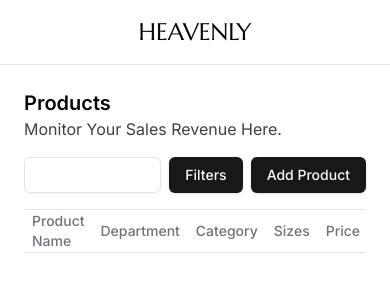
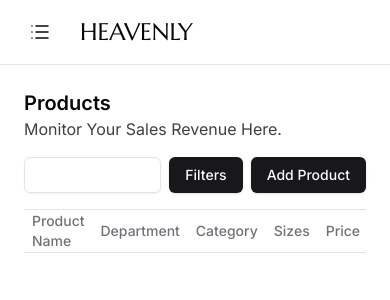
Before and after one commit to DanSalazar/heavenly-ecommerce, a Next.js app: page /dashboard/products in a window 390 px wide. Shown: the top 300 px of the page. Built offline with nearby package versions, Linux system fonts and the light colour scheme.

Commit message:
Add mobile navbar in dashboard

```diff
--- a/app/dashboard/_components/navbar.tsx
+++ b/app/dashboard/_components/navbar.tsx
@@ -1,13 +1,29 @@
+'use client'
+
+import { useState } from 'react'
 import HeavenlyIcon from '@/components/heavenly-icon'
 import { Button } from '@/components/ui/button'
 import Navigation from './navigation'
+import { ListIcon } from '@/components/icons'
 
 export default function Navbar() {
+  const [mobileOpen, setMobileOpen] = useState(false)
+
   return (
-    <header className="border-b xl:border-r border-zinc-200 dark:border-zinc-700 flex xl:min-h-screen md:w-1/6 p-4 xl:py-6">
-      <div className="text-center flex-1 flex flex-col gap-4">
+    <header className="border-b lg:border-r border-zinc-200 dark:border-zinc-700 flex lg:min-h-screen lg:w-1/6 p-4 lg:py-6">
+      <div className="text-center flex-1 flex lg:flex-col gap-4">
+        <Button
+          onClick={() => setMobileOpen(true)}
+          size={'sm'}
+          variant={'ghost'}
+          className="block lg:hidden">
+          <ListIcon />
+        </Button>
         <HeavenlyIcon />
-        <Navigation />
+        <Navigation
+          mobileOpen={mobileOpen}
+          onClose={() => setMobileOpen(false)}
+        />
       </div>
     </header>
   )
--- a/app/dashboard/_components/navigation.tsx
+++ b/app/dashboard/_components/navigation.tsx
@@ -1,5 +1,3 @@
-'use client'
-
 import HeavenlyIcon from '@/components/heavenly-icon'
 import {
   HomeIcon,
@@ -36,19 +34,48 @@ const Links = [
   }
 ]
 
-export default function Navigation() {
+export const Overlay = ({
+  open,
+  onClose
+}: {
+  open: boolean
+  onClose: () => void
+}) => {
+  return (
+    <div
+      className={cn('z-10 hidden fixed top-0 left-0 bottom-0 right-0', {
+        block: open
+      })}
+      style={{
+        backgroundColor: 'rgba(0, 0, 0, 0.5)'
+      }}
+      onClick={onClose}></div>
+  )
+}
+
+export default function Navigation({
+  mobileOpen,
+  onClose
+}: {
+  mobileOpen: boolean
+  onClose: () => void
+}) {
   const pathname = usePathname()
 
   return (
+    <>
+      <Overlay open={mobileOpen} onClose={onClose} />
       <nav
         className={cn(
-        'fixed xl:static top-0 bottom-0 left-0 w-4/6 xl:w-auto hidden md:flex p-8 xl:p-0 flex-col gap-4'
+          'z-20 transition-transform -translate-x-[750px] fixed lg:static lg:translate-x-0 top-0 bottom-0 left-0 w-4/6 lg:w-auto bg-background flex p-6 lg:p-0 flex-col gap-4',
+          {
+            'translate-x-0': mobileOpen
+          }
         )}>
-      <div className="flex xl:hidden items-center justify-between">
-        <HeavenlyIcon />
-        {/* <Button className="self-end" variant={'ghost'}>
-          <MarkIcon width={24} height={24} />
-        </Button>*/}
+        <div className="flex justify-end lg:hidden">
+          <Button onClick={onClose} variant={'ghost'} size={'sm'}>
+            <MarkIcon />
+          </Button>
         </div>
         {Links.map((link, i) => (
           <Link
@@ -59,13 +86,13 @@ export default function Navigation() {
               'justify-start gap-2 h-0 py-6 text-base',
               {
                 'text-background hover:text-background bg-primary hover:bg-primary dark:hover:bg-primary dark:hover:text-background':
-                link.href === pathname ||
-                (pathname.includes(link.href) && link.href !== '/dashboard')
+                  link.href === pathname
               }
             )}>
             {link.icon} {link.title}
           </Link>
         ))}
       </nav>
+    </>
   )
 }
--- a/app/dashboard/layout.tsx
+++ b/app/dashboard/layout.tsx
@@ -20,7 +20,7 @@ export default function RootLayout({
   return (
     <html lang="en">
       <Providers>
-        <body className={inter.className + ' flex flex-col md:flex-row'}>
+        <body className={inter.className + ' flex flex-col lg:flex-row'}>
           <Navbar />
           <main className="background flex-1 flex flex-col gap-4 p-6">
             <Title />
--- a/components/icons/index.tsx
+++ b/components/icons/index.tsx
@@ -369,3 +369,52 @@ export const MoonIcon = (props: IconComponent) => (
       strokeLinejoin="round"></path>
   </svg>
 )
+
+export const ListIcon = (props: IconComponent) => (
+  <svg
+    width="24px"
+    height="24px"
+    {...props}
+    strokeWidth="1.5"
+    viewBox="0 0 24 24"
+    fill="none"
+    xmlns="http://www.w3.org/2000/svg"
+    color="currentColor">
+    <path
+      d="M8 6L20 6"
+      stroke="currentColor"
+      strokeWidth="1.5"
+      strokeLinecap="round"
+      strokeLinejoin="round"></path>
+    <path
+      d="M4 6.01L4.01 5.99889"
+      stroke="currentColor"
+      strokeWidth="1.5"
+      strokeLinecap="round"
+      strokeLinejoin="round"></path>
+    <path
+      d="M4 12.01L4.01 11.9989"
+      stroke="currentColor"
+      strokeWidth="1.5"
+      strokeLinecap="round"
+      strokeLinejoin="round"></path>
+    <path
+      d="M4 18.01L4.01 17.9989"
+      stroke="currentColor"
+      strokeWidth="1.5"
+      strokeLinecap="round"
+      strokeLinejoin="round"></path>
+    <path
+      d="M8 12L20 12"
+      stroke="currentColor"
+      strokeWidth="1.5"
+      strokeLinecap="round"
+      strokeLinejoin="round"></path>
+    <path
+      d="M8 18L20 18"
+      stroke="currentColor"
+      strokeWidth="1.5"
+      strokeLinecap="round"
+      strokeLinejoin="round"></path>
+  </svg>
+)
```
Lines whose indentation alone changed are shown as unchanged.
